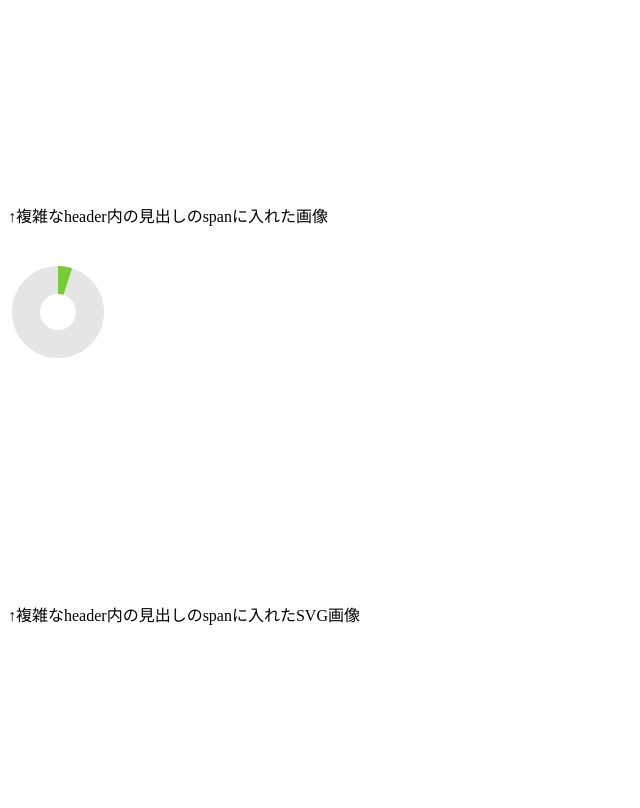
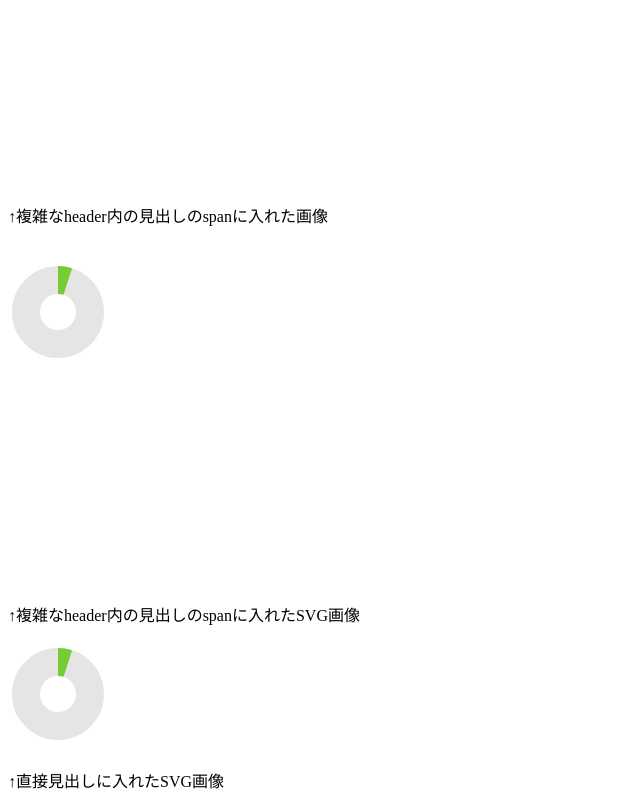
Before and after one commit to massirohuyu/asobiba, a website: page docs/index.html in a window 1280 px wide. Shown: the part 2774-3582 px from the top of the page, without its empty margins (0-640 px from the left). Before the commit the page ends 3416 px from the top, so only its background shows below. Drawn offline with nearby package versions, Linux system fonts and the light colour scheme.

Commit message:
[update] 見出し内の階層と画像のaltの実験 svg見出し2追加

```diff
--- a/docs/index.html
+++ b/docs/index.html
@@ -476,6 +476,10 @@
     </header>
 
     <p style="padding-top: 200px;">↑複雑なheader内の見出しのspanに入れたSVG画像</p>
+
+    <h3><img src="./images/green_5per.svg" style="width: 100px;" alt="直接見出しに入れたSVG画像"></h3>
+
+    <p>↑直接見出しに入れたSVG画像</p>
   </body>
 
   <script>
```
